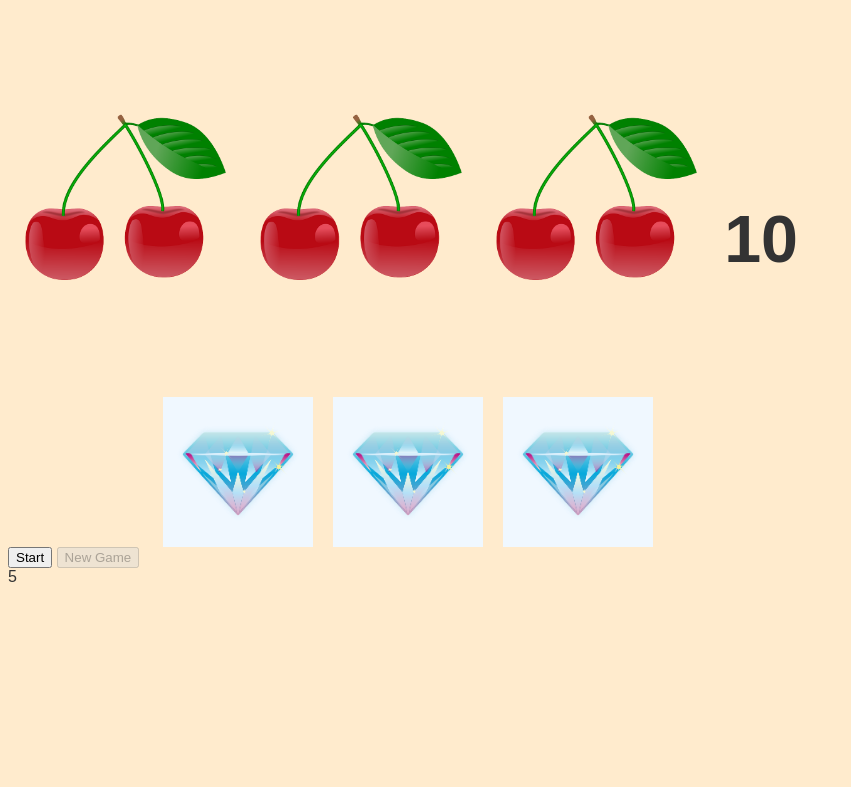
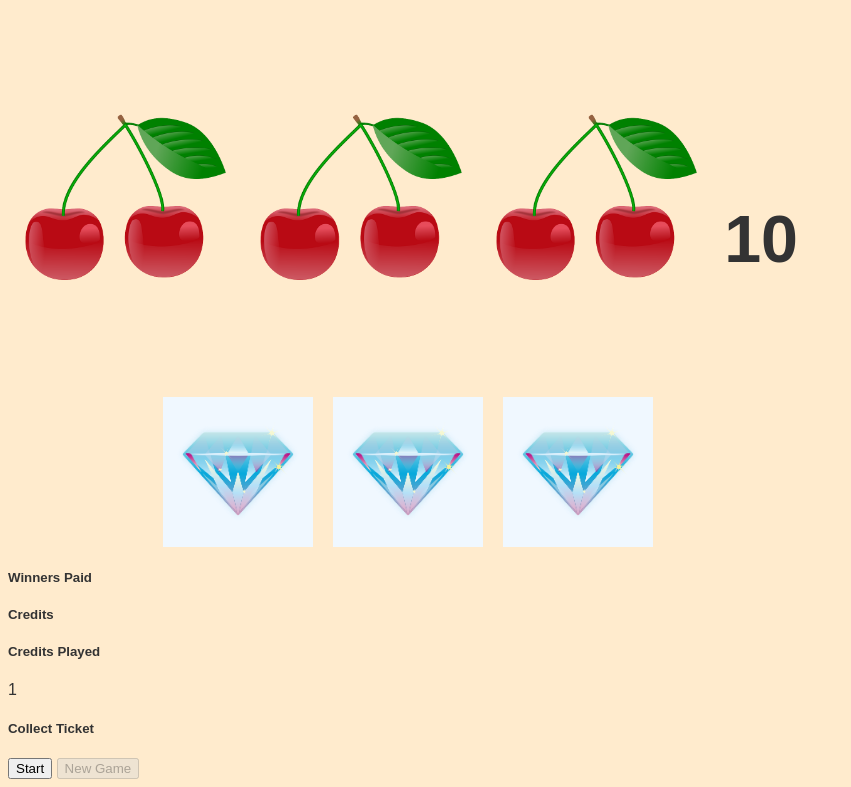
Before and after one commit to compiuta/slot-machine, a website: page index.html in a window 1280 px wide. Shown: the part 1589-2376 px from the top of the page, without its empty margins (0-851 px from the left). Before the commit the page ends 2183 px from the top, so only its background shows below. Drawn offline with Linux system fonts and the light colour scheme.

Commit message:
add user info slot reel area elements

```diff
--- a/index.html
+++ b/index.html
@@ -113,6 +113,8 @@
                 </div>
             </div>
             <div class="sot-machine">
+                <div class="slot-machine__game-area">
+                    <div class="slot-machine__reel-area">
                         <div class="slot-machine__reel-container">
                             <div class="slot-machine__reel">
                                 <div data-reel="1"  class="slot-machine__inner-reel"></div>
@@ -127,9 +129,34 @@
                                 <img src="dist/images/150-placeholder.png" alt="" class="placeholder-image">
                             </div>
                         </div>
+                    </div>
+                    <div class="slot-machine__player-info">
+                        <div class="player-info__container">
+                            <div class="player-info__winners-paid">
+                                <h5 class="winners-paid__title">Winners Paid</h5>
+                                <div data-player-info="creditsWon" class="player-info__screen"></div>
+                            </div>
+                            <div class="player-info__credits">
+                                <div data-player-info="playerCredits" class="player-info__screen"></div>
+                                <h5 class="credits__title">Credits</h5>
+                            </div>
+                            <div class="player-info__played-credits">
+                                <h5 class="played-credits__title">Credits Played</h5>
+                                <div data-player-info="creditsUsed" class="player-info__screen">1</div>
+                            </div>
+                        </div>
+                        <div class="player-info__ticket-area">
+                            <div class="ticket-area__collect">
+                                <div class="ticket-area__collect-inner"></div>
+                            </div>
+                            <div class="ticket-area__heading">
+                                <h5 class="ticket-area__title">Collect Ticket</h5>
+                            </div>
+                        </div>
+                    </div>
+                </div>
                 <button data-slot="startButton" class="slot--start-button">Start</button>
                 <button data-slot="newGameButton" class="slot__new-game-button" disabled="disabled">New Game</button>
-                <div data-slot="credits" class="user-credits"></div>
             </div>
         </div>
 
```
Lines whose indentation alone changed are shown as unchanged.
